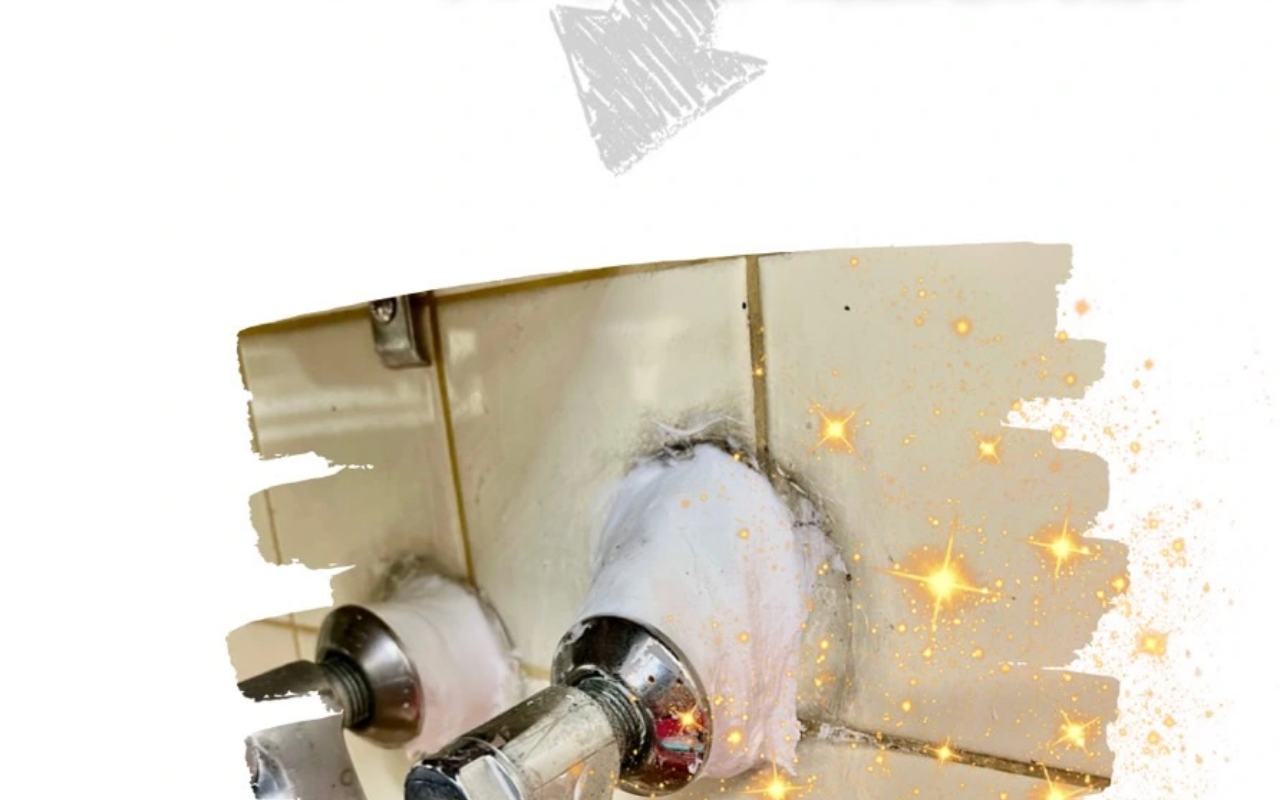
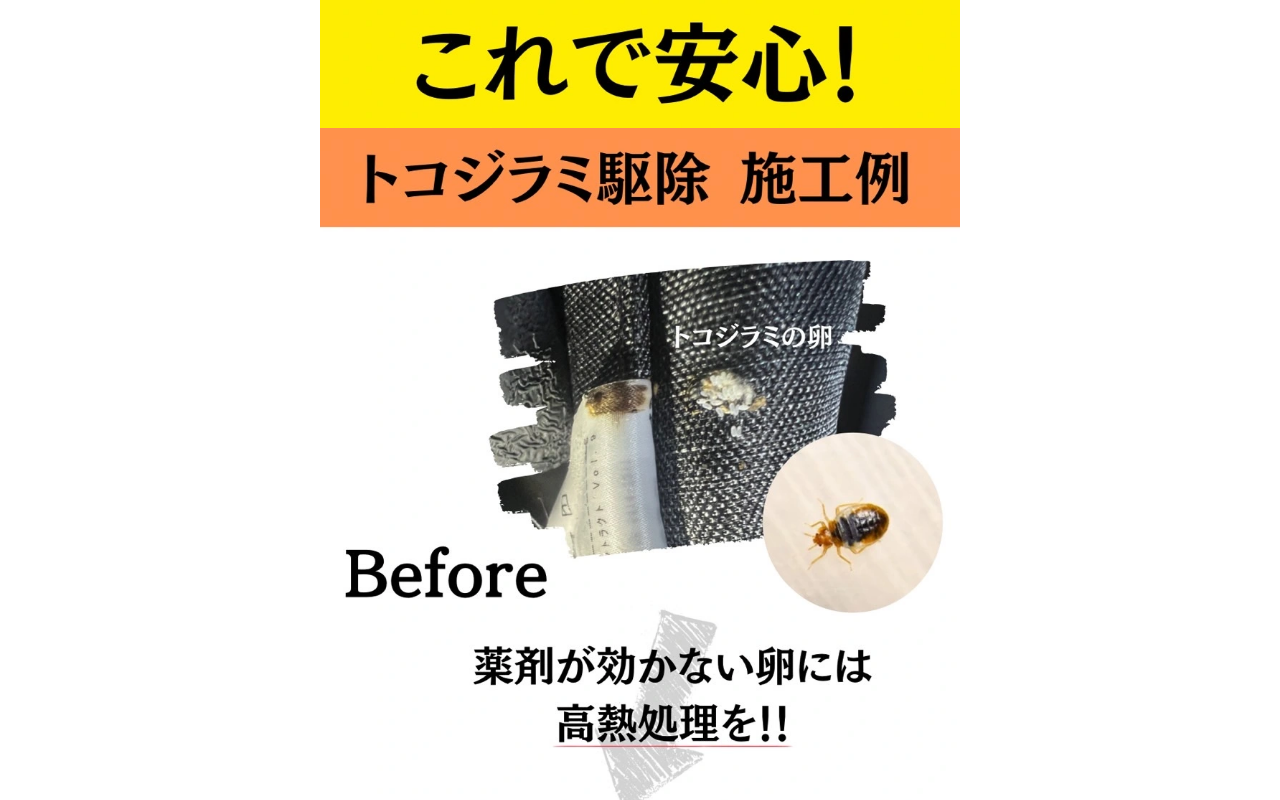
Before and after one commit to ss1119/gaityu-kujo-han, a React (Create React App) app: page / in a window 1280 px wide. Shown: the part 9260-10060 px from the top of the page. Built offline with nearby package versions, Linux system fonts and the light colour scheme.

Commit message:
fix pc design

```diff
--- a/src/components/parts/Examples.tsx
+++ b/src/components/parts/Examples.tsx
@@ -1,21 +1,27 @@
 export const Examples = () => {
   return (
     <div>
+      <div className="flex justify-center">
         <img
           src="assets/examples/example1.webp"
-        className="w-full"
+          className="w-full lg:w-1/2"
           alt="ゴキブリ駆除 施工例"
         />
+      </div>
+      <div className="flex justify-center">
         <img
           src="assets/examples/example2.webp"
-        className="w-full"
+          className="w-full lg:w-1/2"
           alt="トコジラミ駆除 施工例"
         />
+      </div>
+      <div className="flex justify-center">
         <img
           src="assets/examples/example3.webp"
-        className="w-full"
+          className="w-full lg:w-1/2"
           alt="スズメバチ駆除 施工例"
         />
       </div>
+    </div>
   );
 };
```
Lines whose indentation alone changed are shown as unchanged.
